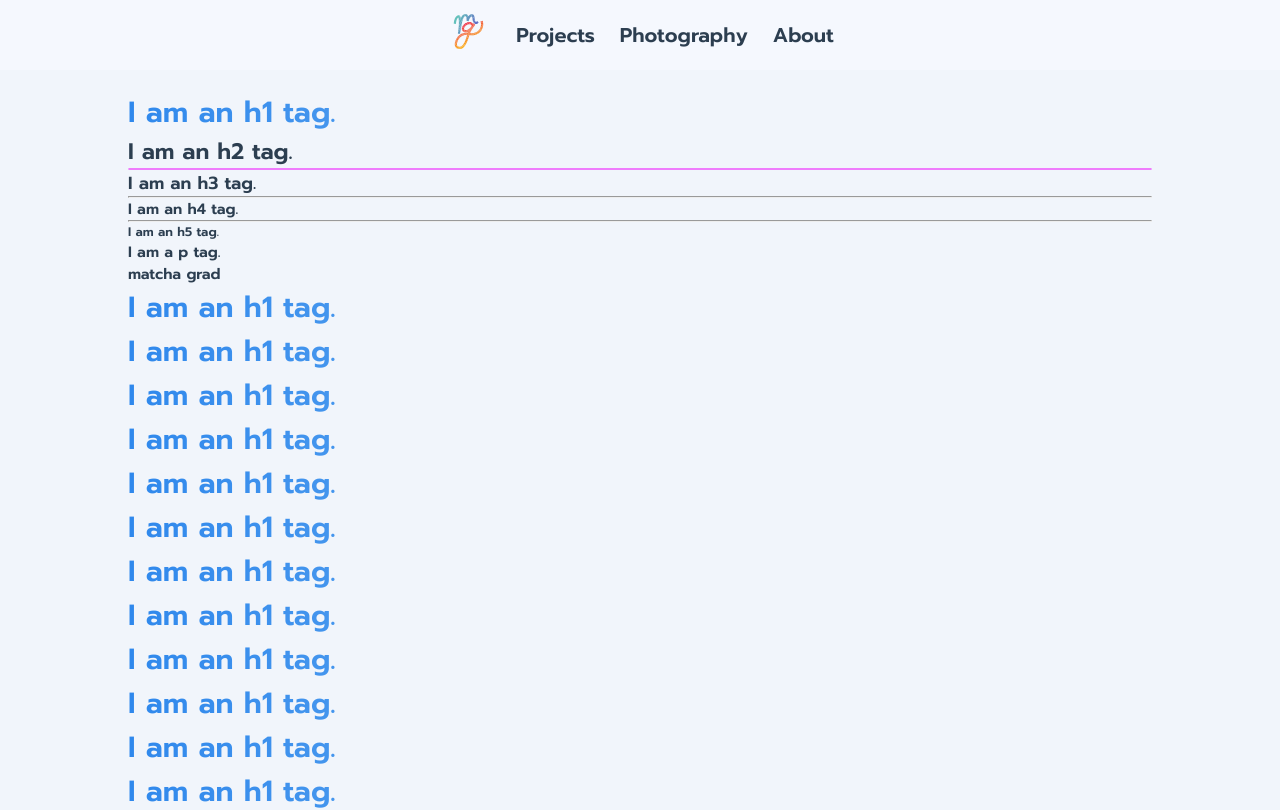
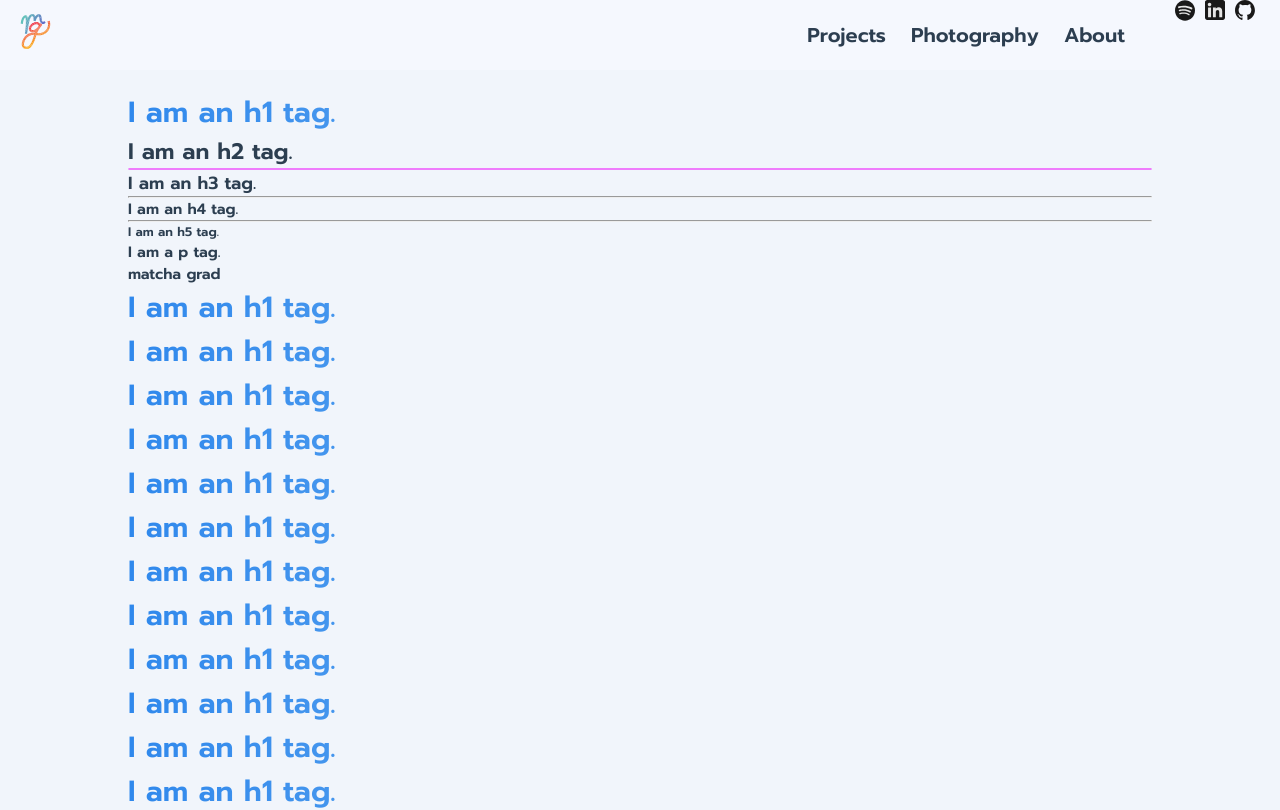
Before and after one commit to mattgies/matthewgies_website, a Vue app: page / in a window 1280 px wide. Shown: the top 810 px of the page. Built offline with nearby package versions, Linux system fonts and the light colour scheme.

Commit message:
added external profile links to DesktopNav. renamed css class to external-profile-link since it's now used on both desktop and mobile

```diff
--- a/src/assets/base.css
+++ b/src/assets/base.css
@@ -60,13 +60,14 @@ html {
   --color-border: var(--base-color);
 }
 
-.mobile-nav-external-profile-link {
+.external-profile-link {
+  display: inline-block;
   width: 4rem;
   margin: 1.5rem;
   filter: contrast(80%);
 }
 
-.mobile-nav-external-profile-link:hover {
+.external-profile-link:hover {
   filter: contrast(100%);
 }
 
@@ -99,11 +100,11 @@ html {
     --color-text: #d6d6a4; */
   }
 
-  .mobile-nav-external-profile-link {
+  .external-profile-link {
     filter: contrast(60%) invert(1);
   }
 
-  .mobile-nav-external-profile-link:hover {
+  .external-profile-link:hover {
     filter: contrast(100%) invert(1);
   }
 }
--- a/src/assets/main.css
+++ b/src/assets/main.css
@@ -133,9 +133,18 @@ a {
 
 .nav-elem {
   font-size: 2rem;
-  margin: 0.5rem 1.25rem 0.5rem 1.25rem;
+  margin-left: 1.25rem;
+  margin-right: 1.25rem;
   transition: var(--base-transition-speed);
   color: var(--color-text-mute);
+}
+
+.nav-elem:last-of-type {
+  margin-right: 2.5rem;
+}
+
+.external-profile-link:first-of-type {
+  margin-left: 2.5rem;
 }
 
 .nav-elem:hover {
@@ -172,6 +181,7 @@ a {
 }
 
 .nav-logo {
+  height: 3.5rem;
   width: 3.5rem;
   margin: 0.5rem;
   /* animation: flip-y-axis 3s ease-in-out alternate infinite both; */
@@ -203,7 +213,7 @@ nav {
   display: flex;
   flex-direction: row;
   flex-wrap: no-wrap;
-  justify-content: center;
+  justify-content: space-between;
   align-items: center;
   font-size: 1.75rem;
   background-color: var(--color-background);
@@ -282,10 +292,11 @@ nav {
   flex-direction: column;
 }
 
-.mobile-nav-menu-external-profile-links {
+.external-profile-links-group {
   display: flex;
   flex-direction: row;
   justify-items: start;
+  margin-right: 2rem;
 }
 
 .project-gallery {
@@ -434,7 +445,7 @@ nav {
   }
 
   .nav-logo {
-    width: 4rem;
+    width: 3.5rem;
     margin-left: 2rem;
     margin-top: 1rem;
   }
@@ -451,6 +462,17 @@ nav {
 }
 
 @media (768px <= width < 1200px) {
+  .external-profile-links-group {
+    border-left: 0.2rem solid var(--color-background-mute);
+  }
+
+  .external-profile-link {
+    height: 2rem;
+    width: 2rem;
+    margin: 0.5rem;
+    vertical-align: middle;
+  }
+
   .mobile-only {
     display: none;
   }
@@ -461,6 +483,13 @@ nav {
 }
 
 @media (1200px <= width) {
+  .external-profile-link {
+    height: 7rem;
+    width: 2rem;
+    margin: 0.5rem;
+    vertical-align: middle;
+  }
+
   .mobile-only {
     display: none;
   }
--- a/src/components/DesktopNav.vue
+++ b/src/components/DesktopNav.vue
@@ -12,14 +12,39 @@ let activePage: Ref<string> = ref('home');
 <template>
   <nav class="desktop-only">
     <RouterLink
-      v-for="(page, i) of pages"
-      :key="page"
-      @click="activePage = page"
-      :to="page == 'home' ? '/' : '/' + page"
-      :class="['nav-elem', activePage == page ? 'nav-elem-active' : '']"
+      @click="activePage = 'home'"
+      to="/"
+      :class="['nav-elem', activePage == 'home' ? 'nav-elem-active' : '']"
     >
-      {{ page == 'home' ? '' : page.charAt(0).toUpperCase() + page.slice(1) }}
-      <img class="nav-logo" v-if="page == 'home'" src="@/assets/svg/file.svg" />
+      <img class="nav-logo" src="@/assets/svg/file.svg" />
     </RouterLink>
+    <div style="display: flex; flex-direction: row; align-items: center">
+      <RouterLink
+        v-for="(page, i) of pages.filter((page) => page != 'home')"
+        :key="page"
+        @click="activePage = page"
+        :to="'/' + page"
+        :class="['nav-elem', activePage == page ? 'nav-elem-active' : '']"
+      >
+        {{ page == 'home' ? '' : page.charAt(0).toUpperCase() + page.slice(1) }}
+      </RouterLink>
+      <div class="external-profile-links-group">
+        <a
+          class="external-profile-link"
+          href="https://open.spotify.com/user/mattgies?si=046d4cdc03904e13"
+          target="_blank"
+          ><img src="@/assets/svg/Spotify_icon.svg" />
+        </a>
+        <a
+          class="external-profile-link"
+          href="https://www.linkedin.com/in/matthewgies/"
+          target="_blank"
+          ><img src="@/assets/svg/LinkedIn_icon.svg" />
+        </a>
+        <a class="external-profile-link" href="https://github.com/mattgies" target="_blank"
+          ><img src="@/assets/svg/github-mark.svg" />
+        </a>
+      </div>
+    </div>
   </nav>
 </template>
--- a/src/components/MobileNav.vue
+++ b/src/components/MobileNav.vue
@@ -41,23 +41,20 @@ const handleMobileNavOpenClose = () => {
           {{ page.charAt(0).toUpperCase() + page.slice(1) }}
         </RouterLink>
       </div>
-      <div class="mobile-nav-menu-external-profile-links">
+      <div class="external-profile-links-group">
         <a
-          class="mobile-nav-external-profile-link"
+          class="external-profile-link"
           href="https://open.spotify.com/user/mattgies?si=046d4cdc03904e13"
           target="_blank"
           ><img src="@/assets/svg/Spotify_icon.svg" />
         </a>
         <a
-          class="mobile-nav-external-profile-link"
+          class="external-profile-link"
           href="https://www.linkedin.com/in/matthewgies/"
           target="_blank"
           ><img src="@/assets/svg/LinkedIn_icon.svg" />
         </a>
-        <a
-          class="mobile-nav-external-profile-link"
-          href="https://github.com/mattgies"
-          target="_blank"
+        <a class="external-profile-link" href="https://github.com/mattgies" target="_blank"
           ><img src="@/assets/svg/github-mark.svg" />
         </a>
       </div>
```
